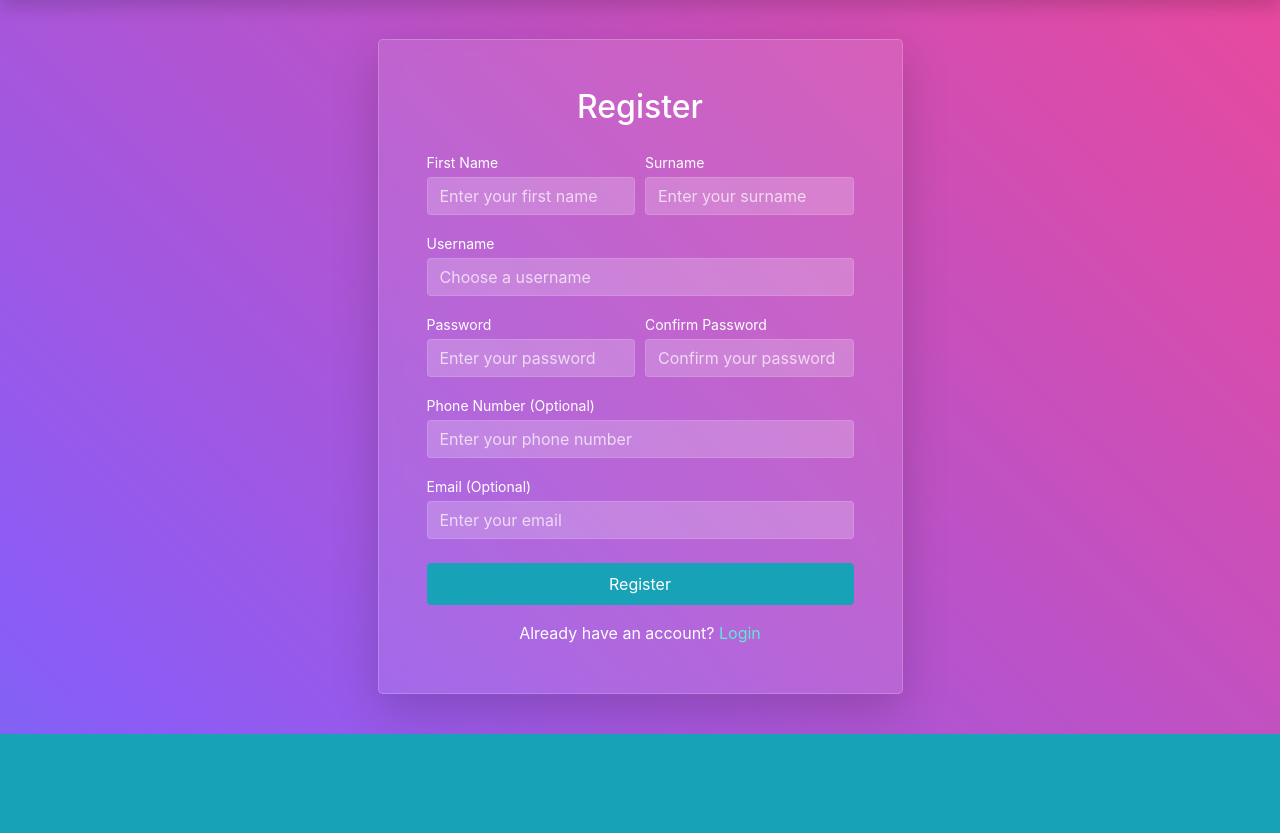
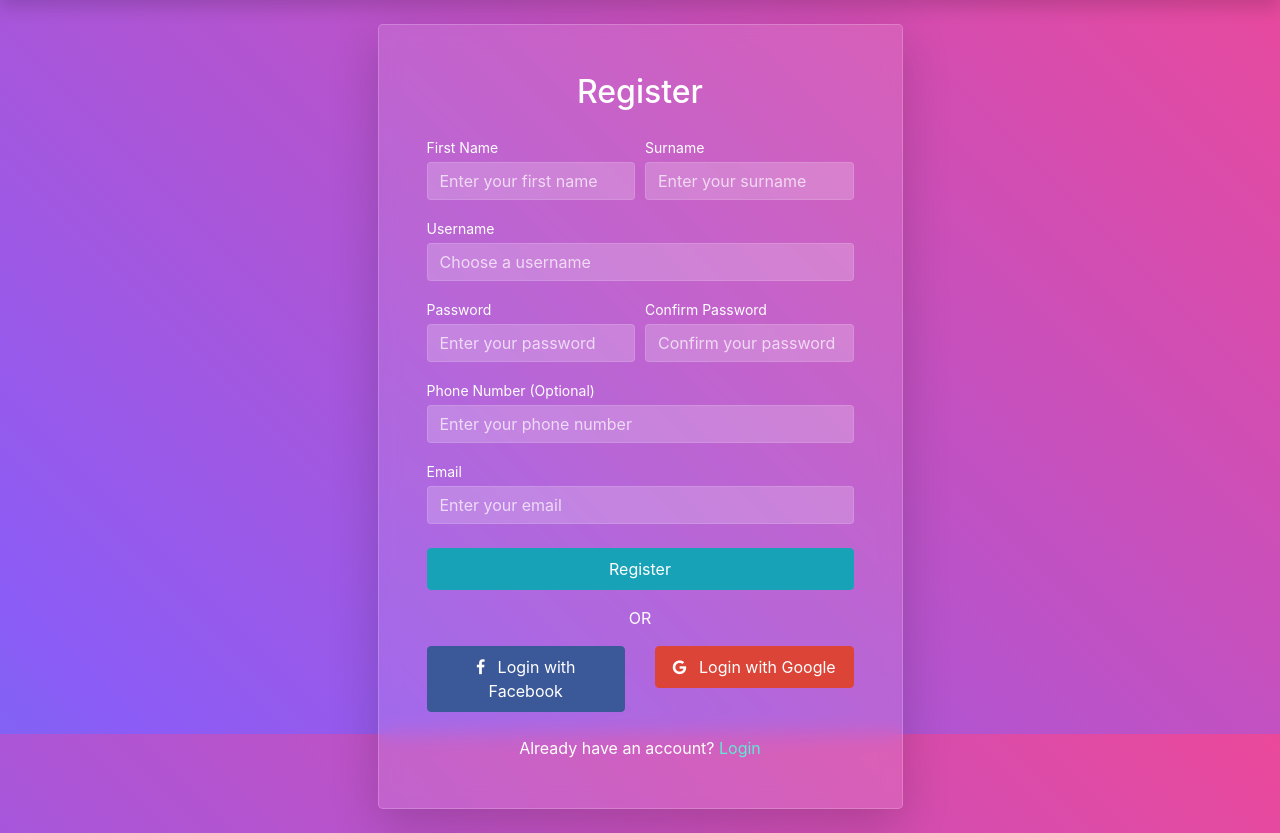
Before and after one commit to innodee/recipe-rumble, a Flask app: page /register in a window 1280 px wide. Shown: the part 66-899 px from the top of the page. Before the commit the page ends 800 px from the top, so only its background shows below. Run offline with Flask 3, Linux system fonts and the light colour scheme.

Commit message:
Add Facebook and Google social login functionality
- Modifies user database schema to include email (mandatory), social_provider, and social_id.
- Updates registration form to make email mandatory and add social login buttons.
- Integrates Flask-Dance for OAuth with Facebook and Google.
- Implements callback routes to handle social authentication, user creation, and login.
- Improves error handling for duplicate entries during traditional registration.

```diff
--- a/app.py
+++ b/app.py
@@ -1,12 +1,43 @@
 import sqlite3
 from flask import Flask, render_template, request, redirect, url_for, flash, session
 from werkzeug.security import generate_password_hash, check_password_hash
+from flask_dance.contrib.facebook import make_facebook_blueprint, facebook
+from flask_dance.contrib.google import make_google_blueprint, google
+from flask_dance.consumer import oauth_authorized, oauth_error
+from flask_dance.consumer.storage.sqla import SQLAlchemyStorage # Or other storage
+from sqlalchemy.orm.exc import NoResultFound
+import os
 import uuid
 import base64
 from datetime import datetime, timedelta
 
 app = Flask(__name__)
-app.secret_key = 'supersecretkey123'
+app.secret_key = 'supersecretkey123' # Keep this, Flask-Dance needs it
+
+# OAuth 2.0 client IDs and secrets - REPLACE WITH YOUR ACTUAL CREDENTIALS
+# For development, you can often use http://localhost:5000 as the redirect URI
+os.environ['OAUTHLIB_INSECURE_TRANSPORT'] = '1' # Allow HTTP for local development
+app.config["FACEBOOK_OAUTH_CLIENT_ID"] = "YOUR_FACEBOOK_APP_ID"
+app.config["FACEBOOK_OAUTH_CLIENT_SECRET"] = "YOUR_FACEBOOK_APP_SECRET"
+app.config["GOOGLE_OAUTH_CLIENT_ID"] = "YOUR_GOOGLE_CLIENT_ID"
+app.config["GOOGLE_OAUTH_CLIENT_SECRET"] = "YOUR_GOOGLE_CLIENT_SECRET"
+
+facebook_bp = make_facebook_blueprint(
+    client_id=app.config["FACEBOOK_OAUTH_CLIENT_ID"],
+    client_secret=app.config["FACEBOOK_OAUTH_CLIENT_SECRET"],
+    scope=["email"], # Request email permission
+    redirect_to="facebook_login" # Route to handle after Facebook auth
+)
+app.register_blueprint(facebook_bp, url_prefix="/login")
+
+google_bp = make_google_blueprint(
+    client_id=app.config["GOOGLE_OAUTH_CLIENT_ID"],
+    client_secret=app.config["GOOGLE_OAUTH_CLIENT_SECRET"],
+    scope=["openid", "https://www.googleapis.com/auth/userinfo.email", "https://www.googleapis.com/auth/userinfo.profile"], # Standard scopes
+    redirect_to="google_login" # Route to handle after Google auth
+)
+app.register_blueprint(google_bp, url_prefix="/login")
+
 
 # Database initialization
 def init_db():
@@ -16,6 +47,9 @@ def init_db():
             id TEXT PRIMARY KEY,
             username TEXT UNIQUE,
             password TEXT,
+            email TEXT UNIQUE NOT NULL,
+            social_provider TEXT,
+            social_id TEXT,
             role TEXT,
             points INTEGER DEFAULT 0
         )''')
@@ -46,8 +80,9 @@ def init_db():
         c.execute("SELECT * FROM users WHERE role='admin'")
         if not c.fetchone():
             admin_id = str(uuid.uuid4())
-            c.execute("INSERT INTO users (id, username, password, role, points) VALUES (?, ?, ?, ?, ?)",
-                      (admin_id, 'admin', generate_password_hash('admin123'), 'admin', 0))
+            # Add a placeholder email for the admin user
+            c.execute("INSERT INTO users (id, username, password, email, role, points) VALUES (?, ?, ?, ?, ?, ?)",
+                      (admin_id, 'admin', generate_password_hash('admin123'), 'admin@example.com', 'admin', 0))
         conn.commit()
 
 # Database connection helper
@@ -126,17 +161,136 @@ def register():
     if request.method == 'POST':
         username = request.form['username']
         password = request.form['password']
+        email = request.form['email']  # Get email from form
+
+        if not email: # Or add more robust email validation
+            flash('Email is required.')
+            return render_template('register.html')
+
         conn = get_db()
         try:
             user_id = str(uuid.uuid4())
-            conn.execute("INSERT INTO users (id, username, password, role, points) VALUES (?, ?, ?, ?, ?)",
-                         (user_id, username, generate_password_hash(password), 'user', 0))
+            # Include email in the insert statement, leave social_provider and social_id as NULL for now
+            conn.execute("INSERT INTO users (id, username, password, email, role, points) VALUES (?, ?, ?, ?, ?, ?)",
+                         (user_id, username, generate_password_hash(password), email, 'user', 0))
             conn.commit()
             flash('Registration successful! Please log in.')
             return redirect(url_for('login'))
-        except sqlite3.IntegrityError:
-            flash('Username already exists')
+        except sqlite3.IntegrityError as e:
+            if "UNIQUE constraint failed: users.username" in str(e):
+                flash('Username already exists.')
+            elif "UNIQUE constraint failed: users.email" in str(e):
+                flash('Email address already registered.')
+            else:
+                flash('An error occurred during registration. Please try again.')
     return render_template('register.html')
+
+# Facebook login route - this is where Facebook redirects after auth
+@app.route("/facebook_login")
+def facebook_login():
+    if not facebook.authorized:
+        flash("Facebook authorization failed.", "error")
+        return redirect(url_for("register")) # Or login page
+
+    resp = facebook.get("/me?fields=id,email,first_name,last_name")
+    if not resp.ok:
+        flash("Failed to fetch user info from Facebook.", "error")
+        return redirect(url_for("register"))
+
+    fb_user = resp.json()
+    user_email = fb_user.get("email")
+    user_social_id = fb_user.get("id")
+    user_first_name = fb_user.get("first_name", "")
+    user_last_name = fb_user.get("last_name", "")
+
+    if not user_email:
+        flash("Email not provided by Facebook. Please register manually or ensure your Facebook email is public.", "error")
+        return redirect(url_for("register"))
+
+    conn = get_db()
+    user = conn.execute("SELECT * FROM users WHERE email = ?", (user_email,)).fetchone()
+
+    if user: # User exists with this email
+        # Optionally, link account if social_id is not set, or just log them in
+        if not user['social_id'] or user['social_provider'] != 'facebook':
+            conn.execute("UPDATE users SET social_provider = ?, social_id = ? WHERE id = ?",
+                         ('facebook', user_social_id, user['id']))
+            conn.commit()
+        session['user_id'] = user['id']
+        session['role'] = user['role']
+        flash('Logged in successfully via Facebook!', 'success')
+        return redirect(url_for('index'))
+    else: # New user
+        username = f"{user_first_name}{user_last_name}".replace(" ", "") or f"fb_{user_social_id}"
+        # Ensure username is unique
+        temp_username = username
+        counter = 1
+        while conn.execute("SELECT * FROM users WHERE username = ?", (temp_username,)).fetchone():
+            temp_username = f"{username}{counter}"
+            counter += 1
+        username = temp_username
+
+        user_id = str(uuid.uuid4())
+        conn.execute("INSERT INTO users (id, username, email, social_provider, social_id, role, points) VALUES (?, ?, ?, ?, ?, ?, ?)",
+                     (user_id, username, user_email, 'facebook', user_social_id, 'user', 0))
+        conn.commit()
+        session['user_id'] = user_id
+        session['role'] = 'user'
+        flash('Registered and logged in successfully via Facebook!', 'success')
+        return redirect(url_for('index'))
+
+# Google login route - this is where Google redirects after auth
+@app.route("/google_login")
+def google_login():
+    if not google.authorized:
+        flash("Google authorization failed.", "error")
+        return redirect(url_for("register"))
+
+    resp = google.get("/oauth2/v2/userinfo") # Standard endpoint for user info
+    if not resp.ok:
+        flash("Failed to fetch user info from Google.", "error")
+        return redirect(url_for("register"))
+
+    google_user = resp.json()
+    user_email = google_user.get("email")
+    user_social_id = google_user.get("id")
+    user_first_name = google_user.get("given_name", "")
+    user_last_name = google_user.get("family_name", "")
+
+    if not user_email:
+        flash("Email not provided by Google. Please register manually or ensure your Google email is public.", "error")
+        return redirect(url_for("register"))
+
+    conn = get_db()
+    user = conn.execute("SELECT * FROM users WHERE email = ?", (user_email,)).fetchone()
+
+    if user: # User exists
+        if not user['social_id'] or user['social_provider'] != 'google':
+            conn.execute("UPDATE users SET social_provider = ?, social_id = ? WHERE id = ?",
+                         ('google', user_social_id, user['id']))
+            conn.commit()
+        session['user_id'] = user['id']
+        session['role'] = user['role']
+        flash('Logged in successfully via Google!', 'success')
+        return redirect(url_for('index'))
+    else: # New user
+        username = f"{user_first_name}{user_last_name}".replace(" ", "") or f"gl_{user_social_id}"
+        # Ensure username is unique
+        temp_username = username
+        counter = 1
+        while conn.execute("SELECT * FROM users WHERE username = ?", (temp_username,)).fetchone():
+            temp_username = f"{username}{counter}"
+            counter += 1
+        username = temp_username
+
+        user_id = str(uuid.uuid4())
+        conn.execute("INSERT INTO users (id, username, email, social_provider, social_id, role, points) VALUES (?, ?, ?, ?, ?, ?, ?)",
+                     (user_id, username, user_email, 'google', user_social_id, 'user', 0))
+        conn.commit()
+        session['user_id'] = user_id
+        session['role'] = 'user'
+        flash('Registered and logged in successfully via Google!', 'success')
+        return redirect(url_for('index'))
 
 @app.route('/logout')
 def logout():
--- a/templates/register.html
+++ b/templates/register.html
@@ -109,11 +109,24 @@
                             <input type="text" name="phone_number" id="phone_number" class="form-control form-control-glass" placeholder="Enter your phone number">
                         </div>
                         <div class="form-group mb-4">
-                            <label for="email" class="text-white small font-weight-medium mb-1">Email (Optional)</label>
-                            <input type="email" name="email" id="email" class="form-control form-control-glass" placeholder="Enter your email">
+                            <label for="email" class="text-white small font-weight-medium mb-1">Email</label>
+                            <input type="email" name="email" id="email" required class="form-control form-control-glass" placeholder="Enter your email">
                         </div>
                         <button type="submit" class="btn btn-info btn-block text-white py-2 rounded btn-glow" style="transition: transform 0.2s ease-in-out;" onmouseover="this.style.transform='scale(1.05)';" onmouseout="this.style.transform='scale(1)';">Register</button>
                     </form>
+                    <div class="text-center text-white my-3">OR</div>
+                    <div class="row">
+                        <div class="col-md-6 mb-2">
+                            <a href="{{ url_for('facebook.login') }}" class="btn btn-primary btn-block text-white py-2 rounded btn-glow" style="background-color: #3b5998; border-color: #3b5998;">
+                                <i class="fa fa-facebook-f mr-2"></i> Login with Facebook
+                            </a>
+                        </div>
+                        <div class="col-md-6 mb-2">
+                            <a href="{{ url_for('google.login') }}" class="btn btn-danger btn-block text-white py-2 rounded btn-glow" style="background-color: #db4437; border-color: #db4437;">
+                                <i class="fa fa-google mr-2"></i> Login with Google
+                            </a>
+                        </div>
+                    </div>
                     <p class="text-center text-white mt-3 mb-0">
                         Already have an account? <a href="{{ url_for('login') }}" class="custom-teal-link font-weight-medium">Login</a>
                     </p>
```
